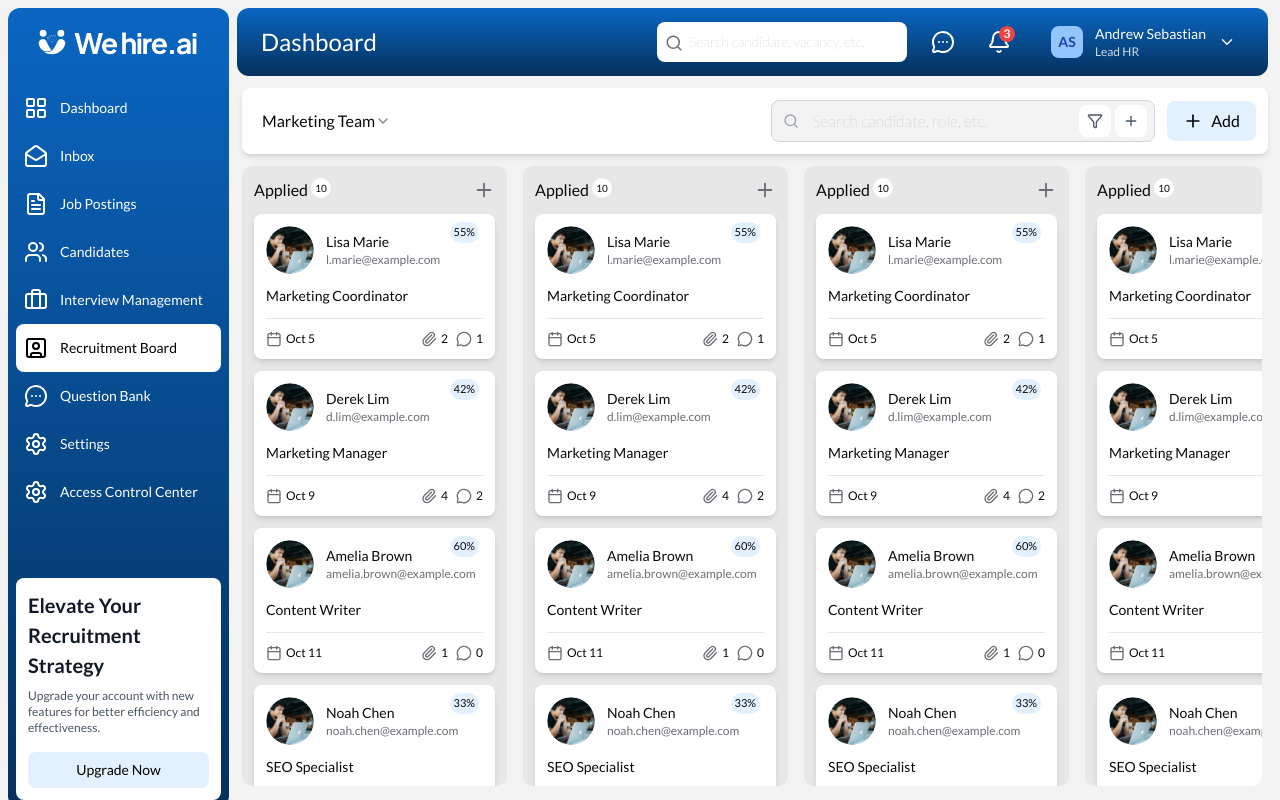
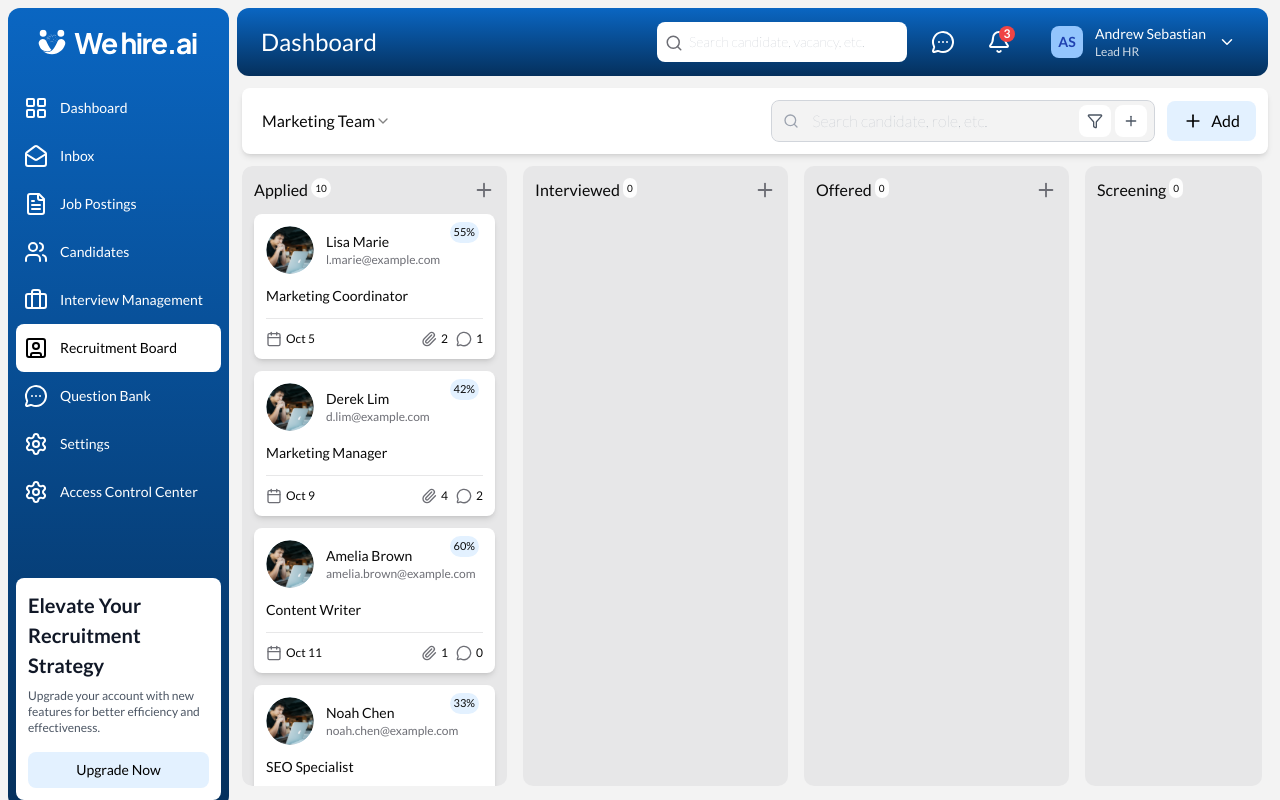
Before and after one commit to Hariskhan2/hr-talent, a Next.js app: page /recruitmentBoard in a window 1280 px wide. Built offline with nearby package versions, Linux system fonts and the light colour scheme.

Commit message:
Applied the drag and drop functionality

```diff
--- a/src/components/recrument_board/RecrumentCard.tsx
+++ b/src/components/recrument_board/RecrumentCard.tsx
@@ -11,12 +11,17 @@ type props = {
   desc: string;
   date: string;
   attachNumber: number;
-  messageCount: number
+  messageCount: number;
+  onDragStart?: () => void;
 }
 
-const RecrumentCard = ({ ImgSrc, name, email, number, desc, date, attachNumber, messageCount }: props) => {
+const RecrumentCard = ({ ImgSrc, name, email, number, desc, date, attachNumber, messageCount, onDragStart }: props) => {
   return (
-    <div className='bg-white p-3 rounded-lg shadow-md mt-3'>
+    <div
+      className='bg-white p-3 rounded-lg shadow-md mt-3 cursor-move hover:shadow-lg transition-shadow'
+      draggable
+      onDragStart={onDragStart}
+    >
       <div className='flex items-center gap-3 relative'>
         <Image src={ImgSrc} alt='' className='h-12 w-12 rounded-full' />
         <div>
--- a/src/pages/recruitmentBoard/index.tsx
+++ b/src/pages/recruitmentBoard/index.tsx
@@ -1,11 +1,73 @@
-import React from 'react';
+import React, { useState } from 'react';
 import { recruitmentData } from '@/utils/mockData';
 import RecrumentCard from '@/components/recrument_board/RecrumentCard';
 import RecrumentHeader from '@/components/recrument_board/RecrumentHeader';
 import { Plus } from 'lucide-react';
 
+type Candidate = {
+  id: number;
+  ImgSrc: any;
+  name: string;
+  email: string;
+  number: number;
+  desc: string;
+  date: string;
+  attachNumber: number;
+  messageCount: number;
+};
+
+type ColumnsState = {
+  [key: string]: Candidate[];
+};
 
 const RecruitmentBoard = () => {
+  const [columns, setColumns] = useState<ColumnsState>({
+    applied: recruitmentData,
+    interviewed: [],
+    offered: [],
+    screening: [],
+    selected: [],
+    rejected: []
+  });
+
+  const [draggedItem, setDraggedItem] = useState<{ candidate: Candidate; sourceColumn: string } | null>(null);
+
+  const handleDragStart = (candidate: Candidate, sourceColumn: string) => {
+    setDraggedItem({ candidate, sourceColumn });
+  };
+
+  const handleDragOver = (e: React.DragEvent) => {
+    e.preventDefault();
+  };
+
+  const handleDrop = (targetColumn: string) => {
+    if (!draggedItem) return;
+
+    const { candidate, sourceColumn } = draggedItem;
+
+    if (sourceColumn === targetColumn) {
+      setDraggedItem(null);
+      return;
+    }
+
+    setColumns(prev => ({
+      ...prev,
+      [sourceColumn]: prev[sourceColumn].filter(item => item.id !== candidate.id),
+      [targetColumn]: [...prev[targetColumn], candidate]
+    }));
+
+    setDraggedItem(null);
+  };
+
+  const columnConfigs = [
+    { id: 'applied', title: 'Applied' },
+    { id: 'interviewed', title: 'Interviewed' },
+    { id: 'offered', title: 'Offered' },
+    { id: 'screening', title: 'Screening' },
+    { id: 'selected', title: 'Selected' },
+    { id: 'rejected', title: 'Rejected' }
+  ];
+
   return (
     <div className='w-full'>
       <div>
@@ -13,60 +75,31 @@ const RecruitmentBoard = () => {
       </div>
       <div className='overflow-x-auto scrollbar-custom flex w-[calc(100vw-260px)] max-[1024px]:w-[calc(100vw-12px)]'>
         <div className='flex gap-4'>
-          <div className='bg-[#E7E7E8] p-3 w-[265px] rounded-[12px] shrink-0 h-[calc(100vh-180px)] overflow-y-auto scrollbar-custom'>
-            <div className='flex justify-between gap-2 items-center'>
-              <p className='font-medium'>Applied <span className='text-[10px] p-1 bg-[#FDFDFD] rounded-full relative -top-1'>{recruitmentData.length}</span></p>
-              <Plus size={22} color='#6D6E75' />
+          {columnConfigs.map(({ id, title }) => (
+            <div
+              key={id}
+              className='bg-[#E7E7E8] p-3 w-[265px] rounded-[12px] shrink-0 h-[calc(100vh-180px)] overflow-y-auto scrollbar-custom'
+              onDragOver={handleDragOver}
+              onDrop={() => handleDrop(id)}
+            >
+              <div className='flex justify-between gap-2 items-center'>
+                <p className='font-medium'>
+                  {title}{' '}
+                  <span className='text-[10px] p-1 bg-[#FDFDFD] rounded-full relative -top-1'>
+                    {columns[id].length}
+                  </span>
+                </p>
+                <Plus size={22} color='#6D6E75' />
+              </div>
+              {columns[id].map((item) => (
+                <RecrumentCard
+                  key={item.id}
+                  {...item}
+                  onDragStart={() => handleDragStart(item, id)}
+                />
+              ))}
             </div>
-            {recruitmentData.map((item) => (
-              <RecrumentCard key={item.id} {...item} />
-            ))}
-          </div>
-          <div className='bg-[#E7E7E8] p-3 w-[265px] rounded-[12px] shrink-0 h-[calc(100vh-180px)] overflow-y-auto scrollbar-custom'>
-            <div className='flex justify-between gap-2 items-center'>
-              <p className='font-medium'>Applied <span className='text-[10px] p-1 bg-[#FDFDFD] rounded-full relative -top-1'>{recruitmentData.length}</span></p>
-              <Plus size={22} color='#6D6E75' />
-            </div>
-            {recruitmentData.map((item) => (
-              <RecrumentCard key={item.id} {...item} />
-            ))}
-          </div>
-          <div className='bg-[#E7E7E8] p-3 w-[265px] rounded-[12px] shrink-0 h-[calc(100vh-180px)] overflow-y-auto scrollbar-custom'>
-            <div className='flex justify-between gap-2 items-center'>
-              <p className='font-medium'>Applied <span className='text-[10px] p-1 bg-[#FDFDFD] rounded-full relative -top-1'>{recruitmentData.length}</span></p>
-              <Plus size={22} color='#6D6E75' />
-            </div>
-            {recruitmentData.map((item) => (
-              <RecrumentCard key={item.id} {...item} />
-            ))}
-          </div>
-          <div className='bg-[#E7E7E8] p-3 w-[265px] rounded-[12px] shrink-0 h-[calc(100vh-180px)] overflow-y-auto scrollbar-custom'>
-            <div className='flex justify-between gap-2 items-center'>
-              <p className='font-medium'>Applied <span className='text-[10px] p-1 bg-[#FDFDFD] rounded-full relative -top-1'>{recruitmentData.length}</span></p>
-              <Plus size={22} color='#6D6E75' />
-            </div>
-            {recruitmentData.map((item) => (
-              <RecrumentCard key={item.id} {...item} />
-            ))}
-          </div>
-          <div className='bg-[#E7E7E8] p-3 w-[265px] rounded-[12px] shrink-0 h-[calc(100vh-180px)] overflow-y-auto scrollbar-custom'>
-            <div className='flex justify-between gap-2 items-center'>
-              <p className='font-medium'>Applied <span className='text-[10px] p-1 bg-[#FDFDFD] rounded-full relative -top-1'>{recruitmentData.length}</span></p>
-              <Plus size={22} color='#6D6E75' />
-            </div>
-            {recruitmentData.map((item) => (
-              <RecrumentCard key={item.id} {...item} />
-            ))}
-          </div>
-          <div className='bg-[#E7E7E8] p-3 w-[265px] rounded-[12px] shrink-0 h-[calc(100vh-180px)] overflow-y-auto scrollbar-custom'>
-            <div className='flex justify-between gap-2 items-center'>
-              <p className='font-medium'>Applied <span className='text-[10px] p-1 bg-[#FDFDFD] rounded-full relative -top-1'>{recruitmentData.length}</span></p>
-              <Plus size={22} color='#6D6E75' />
-            </div>
-            {recruitmentData.map((item) => (
-              <RecrumentCard key={item.id} {...item} />
-            ))}
-          </div>
+          ))}
         </div>
       </div>
     </div>
```
